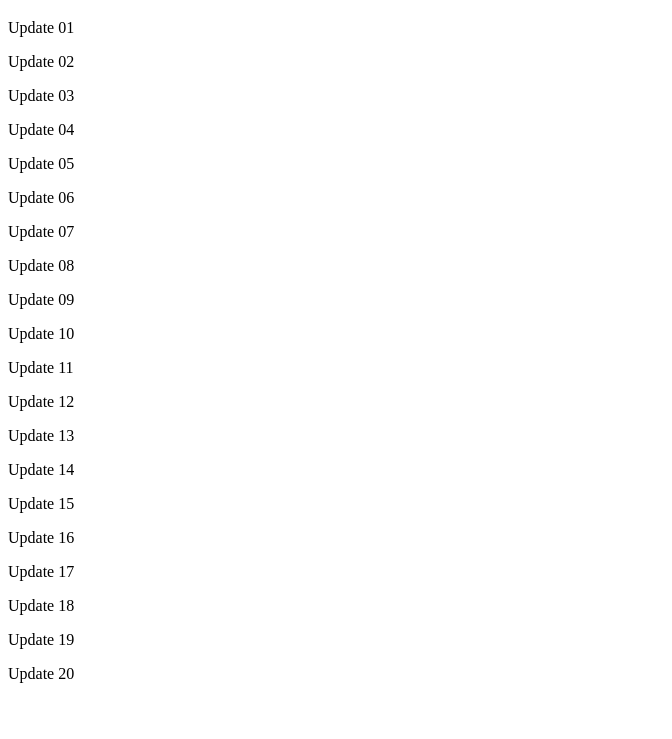
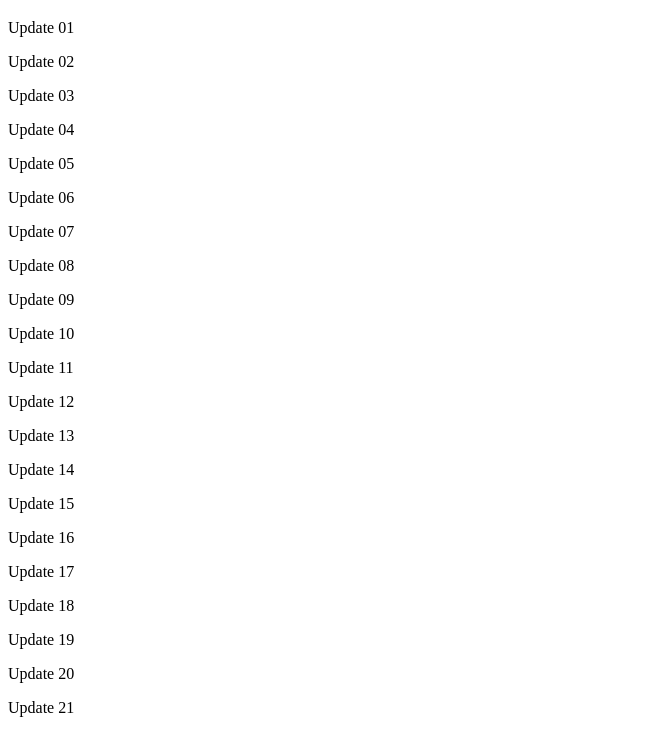
Before and after one commit to Saumya-Choudhuri/Formally-Verified-Synchronous-FIFO-Buffer-using-SymbiYosys, a plain HTML site: page index.html in a window 1280 px wide. Shown: the part 61-800 px from the top of the page, without its empty margins (0-672 px from the left). Drawn offline with Linux system fonts and the light colour scheme.

Commit message:
Add today's HTML update 01

```diff
--- a/index.html
+++ b/index.html
@@ -27,5 +27,6 @@
   <p>Update 18</p>
   <p>Update 19</p>
   <p>Update 20</p>
+  <p>Update 21</p>
 </body>
 </html>
```
